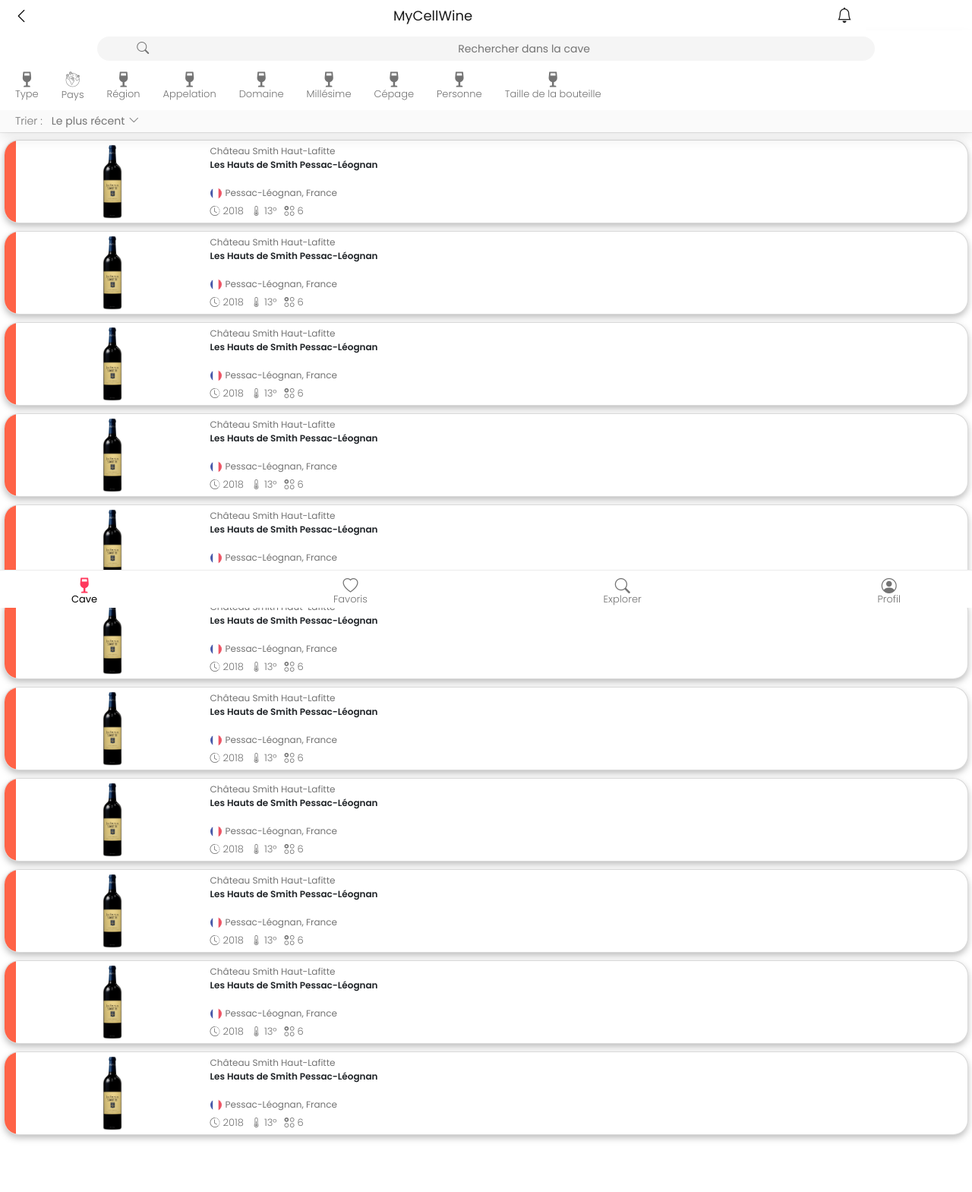
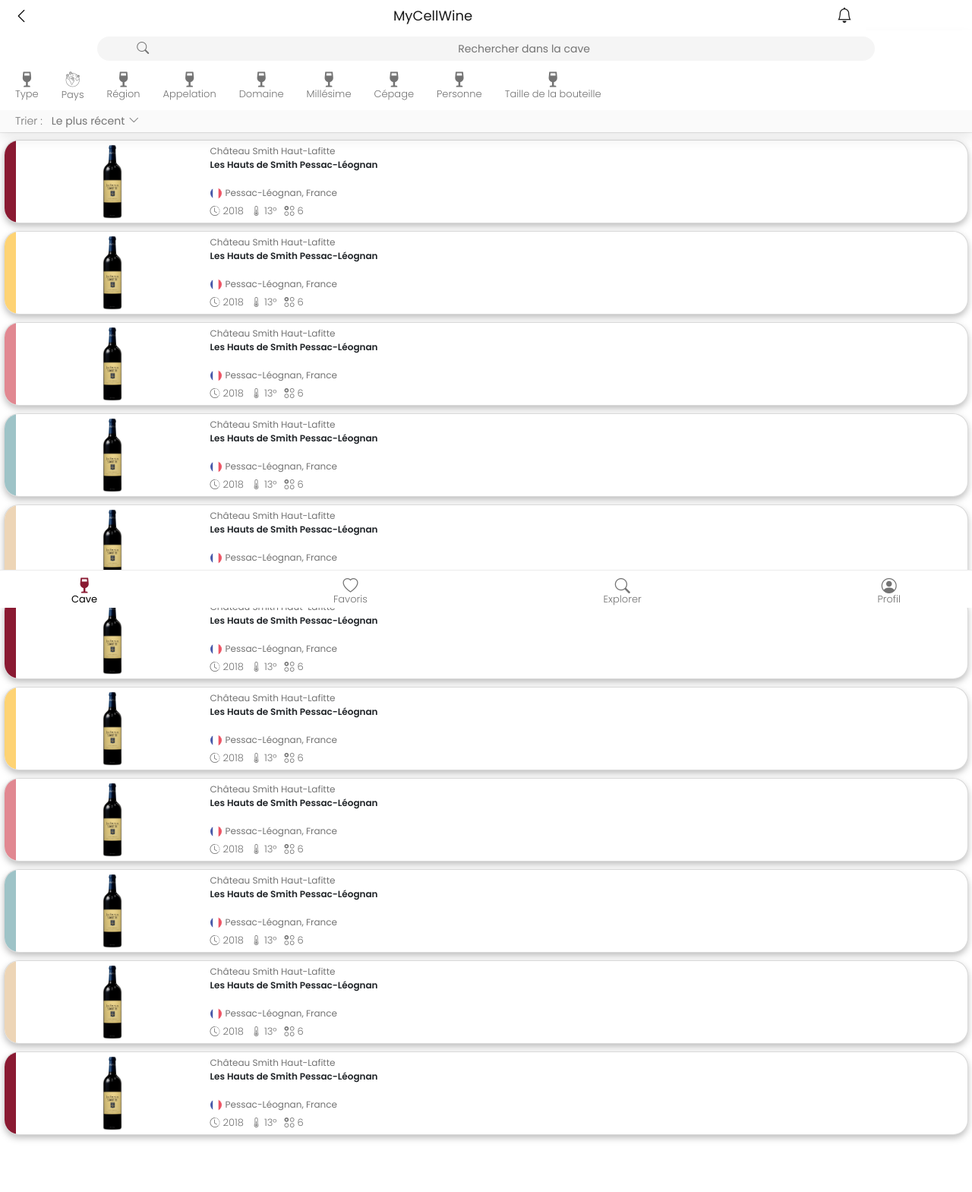
Before and after one commit to AugustinChp/mycellwine, a Django app: page / in a window 1280 px wide. Shown: the whole page at 76% size. Run offline with Django 3.2, Linux system fonts and the light colour scheme; some libraries are stand-ins or nearby versions; some web fonts are replaced.

Commit message:
Set wine color

```diff
--- a/mycellwine/settings.py
+++ b/mycellwine/settings.py
@@ -69,7 +69,7 @@
 # SECURITY WARNING: don't run with debug turned on in production!
 DEBUG = True
 
-ALLOWED_HOSTS = ['mycellwine.herokuapp.com']
+ALLOWED_HOSTS = ['127.0.0.1', 'mycellwine.herokuapp.com']
 
 
 # Application definition
--- a/static/css/base.css
+++ b/static/css/base.css
@@ -1,7 +1,7 @@
 @import url('https://fonts.googleapis.com/css2?family=Poppins:wght@300;400;500;600&display=swap');
 
 :root {
-    --hover-color: #8A1A34;
+    --hover-color: #8A1A32;
     --red-wine-color: #FDF6F7;
     --white-wine-color: #F8F6E4;
     --sparkling-wine-color: #F1F2ED;
@@ -50,3 +50,23 @@
     margin: O;
     list-style-type: none;
 }
+
+.red {
+    background-color: #8A1A32;
+}
+
+.white {
+    background-color: #fed374;
+}
+
+.pink {
+    background-color: #e18891;
+}
+
+.sweet {
+    background-color: #9ec3c7;
+}
+
+.sparkling {
+    background-color: #edd5b6;
+}
--- a/static/css/cellar_cards.css
+++ b/static/css/cellar_cards.css
@@ -21,7 +21,6 @@
 
 .card-color {
     position: relative;
-    background-color: tomato;
     width: 15px;
 }
 
--- a/static/css/navbar.css
+++ b/static/css/navbar.css
@@ -54,11 +54,11 @@
 }
 
 .navbar-item.active .nav-item-icon {
-    color: #FF385C;
+    color: #8A1A32;
 }
 
 .navbar-item:hover .nav-item-icon {
-    color: #FF385C;
+    color: #8A1A32;
 }
 
 .navbar-item.active .nav-item-label {
--- a/templates/cellar/cellar.html
+++ b/templates/cellar/cellar.html
@@ -7,7 +7,7 @@
 
 <div class="cellar-content">
     <div class="cellar-card">
-        <div class="card-color"></div>
+        <div class="card-color red"></div>
         <div class="card-img">
             <img src="{% static 'images/bottle.png' %}" alt="">
         </div>
@@ -37,7 +37,7 @@
         </div>
     </div>
     <div class="cellar-card">
-        <div class="card-color"></div>
+        <div class="card-color white"></div>
         <div class="card-img">
             <img src="{% static 'images/bottle.png' %}" alt="">
         </div>
@@ -67,7 +67,7 @@
         </div>
     </div>
     <div class="cellar-card">
-        <div class="card-color"></div>
+        <div class="card-color pink"></div>
         <div class="card-img">
             <img src="{% static 'images/bottle.png' %}" alt="">
         </div>
@@ -97,7 +97,7 @@
         </div>
     </div>
     <div class="cellar-card">
-        <div class="card-color"></div>
+        <div class="card-color sweet"></div>
         <div class="card-img">
             <img src="{% static 'images/bottle.png' %}" alt="">
         </div>
@@ -127,7 +127,7 @@
         </div>
     </div>
     <div class="cellar-card">
-        <div class="card-color"></div>
+        <div class="card-color sparkling"></div>
         <div class="card-img">
             <img src="{% static 'images/bottle.png' %}" alt="">
         </div>
@@ -157,7 +157,7 @@
         </div>
     </div>
     <div class="cellar-card">
-        <div class="card-color"></div>
+        <div class="card-color red"></div>
         <div class="card-img">
             <img src="{% static 'images/bottle.png' %}" alt="">
         </div>
@@ -187,7 +187,7 @@
         </div>
     </div>
     <div class="cellar-card">
-        <div class="card-color"></div>
+        <div class="card-color white"></div>
         <div class="card-img">
             <img src="{% static 'images/bottle.png' %}" alt="">
         </div>
@@ -217,7 +217,7 @@
         </div>
     </div>
     <div class="cellar-card">
-        <div class="card-color"></div>
+        <div class="card-color pink"></div>
         <div class="card-img">
             <img src="{% static 'images/bottle.png' %}" alt="">
         </div>
@@ -247,7 +247,7 @@
         </div>
     </div>
     <div class="cellar-card">
-        <div class="card-color"></div>
+        <div class="card-color sweet"></div>
         <div class="card-img">
             <img src="{% static 'images/bottle.png' %}" alt="">
         </div>
@@ -277,7 +277,7 @@
         </div>
     </div>
     <div class="cellar-card">
-        <div class="card-color"></div>
+        <div class="card-color sparkling"></div>
         <div class="card-img">
             <img src="{% static 'images/bottle.png' %}" alt="">
         </div>
@@ -307,7 +307,7 @@
         </div>
     </div>
     <div class="cellar-card">
-        <div class="card-color"></div>
+        <div class="card-color red"></div>
         <div class="card-img">
             <img src="{% static 'images/bottle.png' %}" alt="">
         </div>
```
